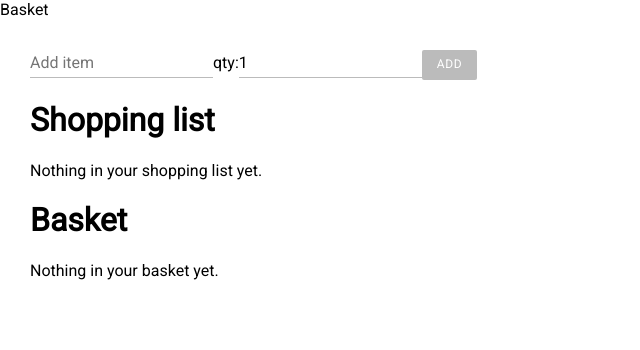
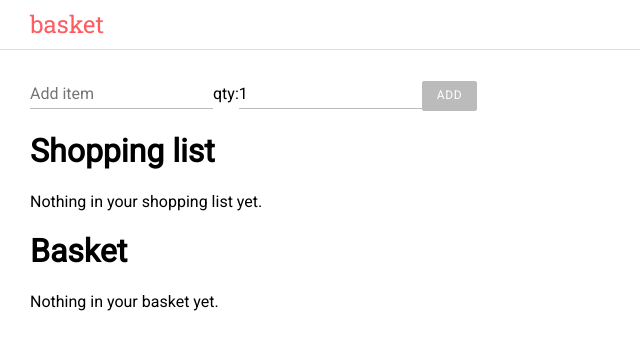
Before and after one commit to mturco/basket, a React (Create React App) app: page / in a window 1280 px wide. Shown: the top 350 px of the page, without its empty margins (0-640 px from the left). Built offline with nearby package versions, Linux system fonts and the light colour scheme.

Commit message:
feat: style AppHeader component

```diff
--- a/src/components/AppHeader.css
+++ b/src/components/AppHeader.css
@@ -0,0 +1,22 @@
+.AppHeader {
+  position: sticky;
+  top: 0;
+  display: flex;
+  align-items: center;
+  height: 50px;
+  padding: 0 30px;
+  background-color: rgba(255, 255, 255, 0.95);
+  border-bottom: 1px solid #ddd;
+}
+.AppHeader-brand {
+  display: block;
+  font-family: 'Roboto Slab', serif;
+  font-size: 24px;
+  text-transform: lowercase;
+  color: #ff5c61;
+  text-decoration: none;
+  border-bottom: 1px solid transparent;
+}
+.AppHeader-brand:hover {
+  border-bottom-color: currentColor;
+}
--- a/src/components/AppHeader.less
+++ b/src/components/AppHeader.less
@@ -0,0 +1,24 @@
+.AppHeader {
+  position: sticky;
+  top: 0;
+  display: flex;
+  align-items: center;
+  height: 50px;
+  padding: 0 30px;
+  background-color: rgba(255, 255, 255, 0.95);
+  border-bottom: 1px solid #ddd;
+
+  &-brand {
+    display: block;
+    font-family: 'Roboto Slab', serif;
+    font-size: 24px;
+    text-transform: lowercase;
+    color: #ff5c61;
+    text-decoration: none;
+    border-bottom: 1px solid transparent;
+
+    &:hover {
+      border-bottom-color: currentColor;
+    }
+  }
+}
```
